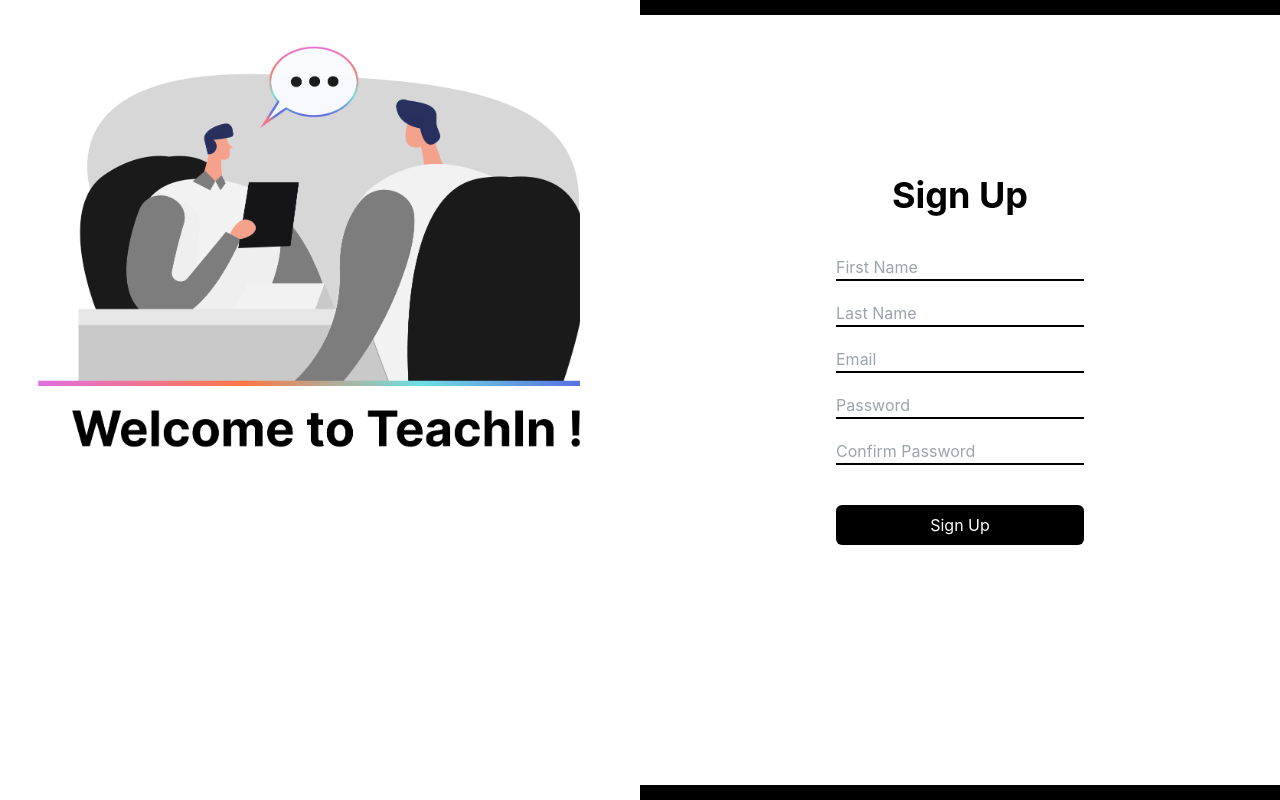
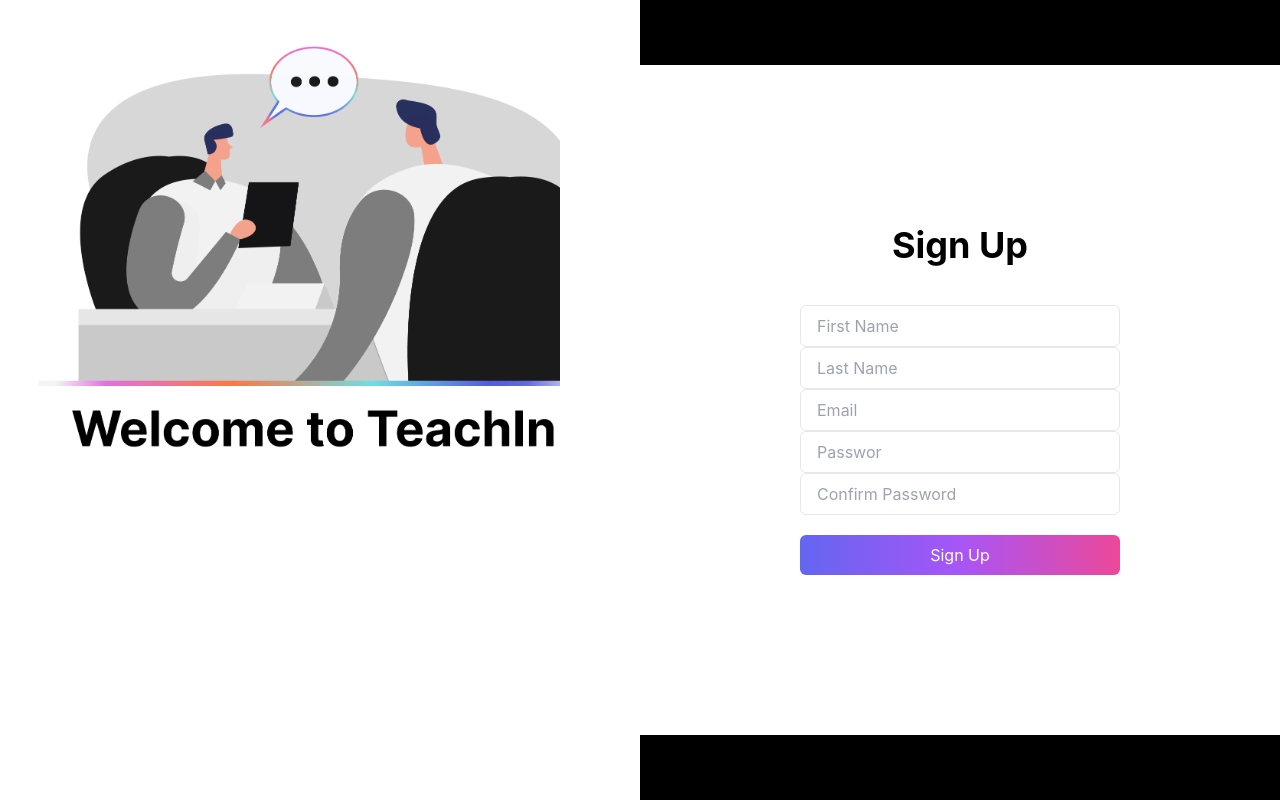
Before and after one commit to Smriti1979/TechIn_repo, a React (Create React App) app: page / in a window 1280 px wide. Shown: the top 800 px of the page. Built offline with nearby package versions, Linux system fonts and the light colour scheme.

Commit message:
login page changes

```diff
--- a/src/Pages/SignUp.js
+++ b/src/Pages/SignUp.js
@@ -10,18 +10,39 @@
       </div>
 
       {/* Content Block */}
-      <div className="col-span-1 h-screen bg-black flex justify-center items-center">
-        <div className='bg-white p-20 rounded-md px-64 pt-40 pb-60 rounded-lg'>
+      <div className=" h-screen bg-black flex justify-center items-center">
+        <div className='bg-white rounded-md px-60 pt-40 pb-40 rounded-lg'>
           <h1 className='text-4xl font-bold text-center'>Sign Up</h1>
-          <form className='flex flex-col mt-10'>
-            <input className='border-b-2 border-black mb-5' type='text' placeholder='First Name'></input>
-            <input className='border-b-2 border-black mb-5' type='text' placeholder='Last Name'></input>
-            <input className='border-b-2 border-black mb-5' type='email' placeholder='Email'></input>
-            <input className='border-b-2 border-black mb-5' type='password' placeholder='Password'></input>
-            <input className='border-b-2 border-black mb-5' type='password' placeholder='Confirm Password'></input>
-            <button className='bg-black text-white rounded-md p-2 mt-5'>Sign Up</button>
-          </form>
-
+          <div className='w-80'>
+              <form className='flex flex-col mt-10'>
+              <input
+              type="text"
+              placeholder="First Name"
+              className="w-full py-2 px-4 border border-gradient rounded-md focus:outline-none focus:border-black-500"
+              />
+              <input
+              type="text"
+              placeholder="Last Name"
+              className="w-full py-2 px-4 border border-gradient rounded-md focus:outline-none focus:border-black-500"
+              />
+              <input
+              type="email"
+              placeholder="Email"
+              className="w-full py-2 px-4 border border-gradient rounded-md focus:outline-none focus:border-black-500"
+              />
+              <input
+              type="password"
+              placeholder="Passwor"
+              className="w-full py-2 px-4 border border-gradient rounded-md focus:outline-none focus:border-black-500"
+              />
+              <input
+              type="password"
+              placeholder="Confirm Password"
+              className="w-full py-2 px-4 border border-gradient rounded-md focus:outline-none focus:border-black-500"
+              />
+              <button className='text-white rounded-md p-2 mt-5 bg-gradient-to-r from-indigo-500 via-purple-500 to-pink-500'>Sign Up</button>
+              </form>
+          </div>
         </div>
       </div>
     </div>
```
Also changed, not shown: src/Images/Limage.png.
